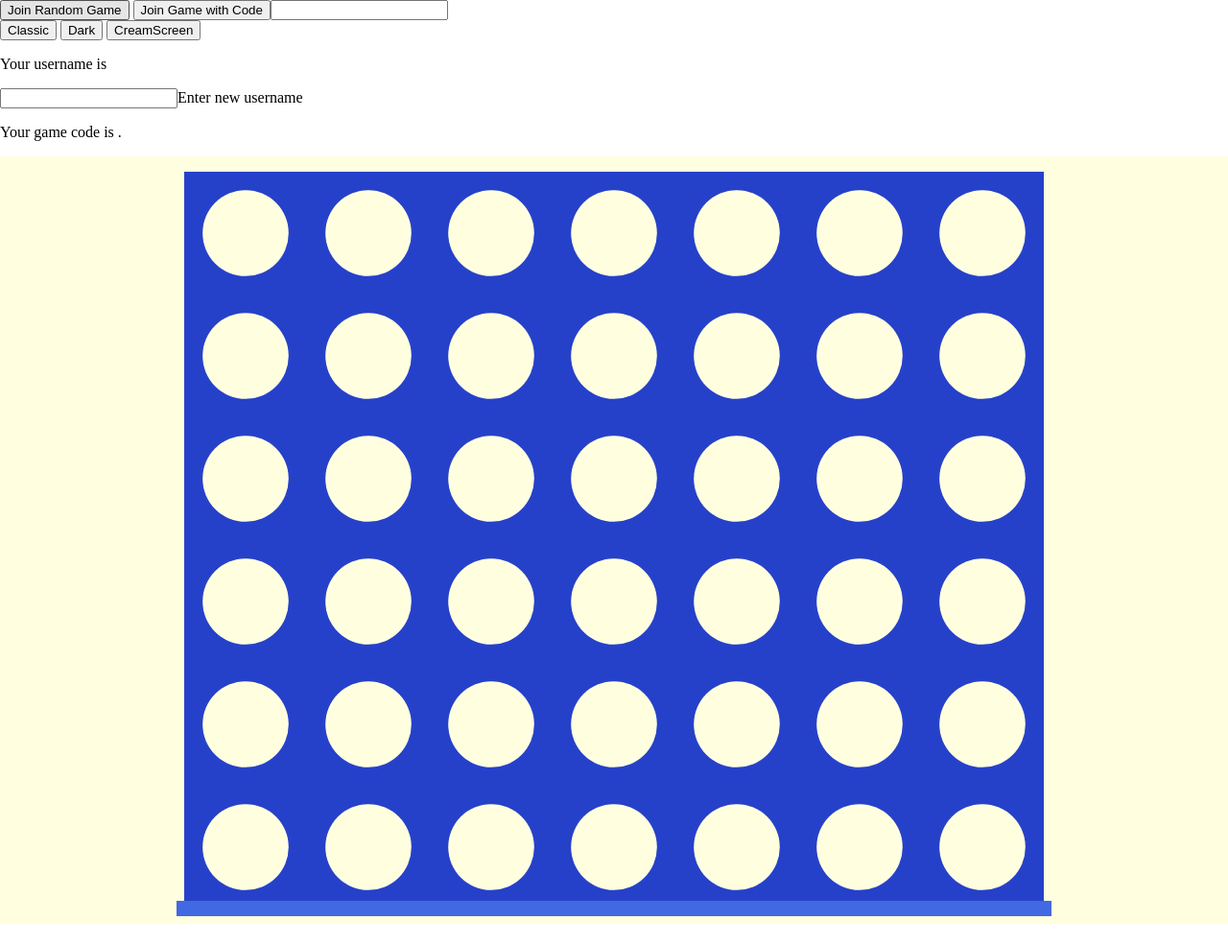
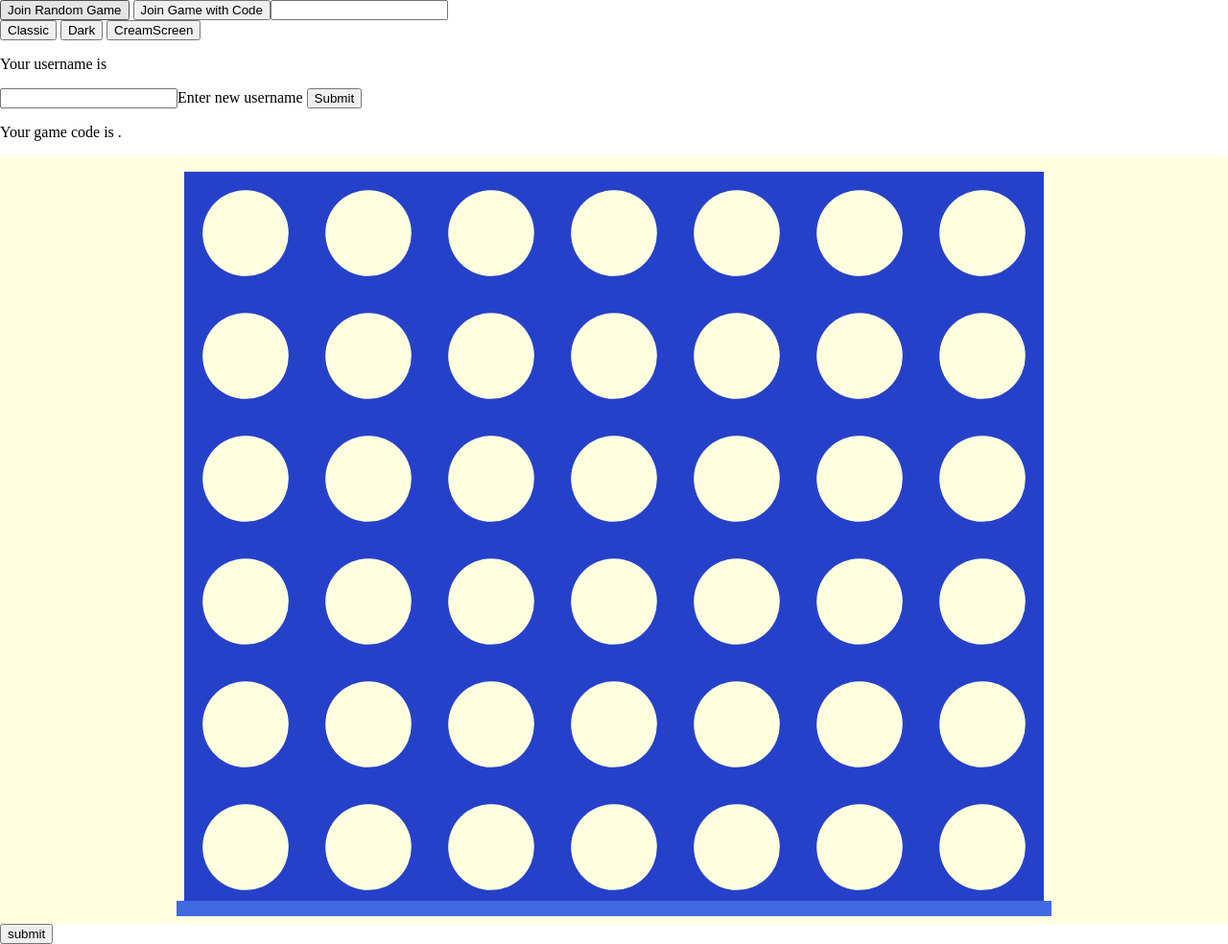
Before and after one commit to jordanmaisonneuve/jordanmaisonneuve.github.io, a website: page FinalProject/index.html in a window 1280 px wide. Shown: the whole page at 96% size. Before the commit the page ends 963 px from the top, so only its background shows below. Drawn offline with nearby package versions, Linux system fonts and the light colour scheme; no server answers.

Commit message:
username updates

```diff
--- a/FinalProject/index.html
+++ b/FinalProject/index.html
@@ -1,8 +1,6 @@
-<!--Jordan Maisonneuve 10153260 - B05 !-->
-
 <!doctype html>
 <html>
-
+<!--Jordan Maisonneuve 10153260 - B05 !-->
 <head>
   <title>Connect 4 - Link up!</title>
   <meta name="viewport" content="width=device-width, initial-scale=1">
@@ -21,16 +19,18 @@
 
 <body>
 
-      <form action="">
+
       <button id="randButton">Join Random Game</button>
       <button id="codeButton">Join Game with Code</button><input id="joinWithCode" autocomplete="off"/>
       <br>
       <button id="themeClassic">Classic</button>
       <button id="themeDark">Dark</button>
       <button id="themeCream">CreamScreen</button>
-        <p id="userNameDisplay">Your username is</p><input id="enterNewUsername">Enter new username</input>
+      <p id="userNameDisplay">Your username is</p>
+      <input id="enterNewUsername">Enter new username</input>
+      <button id="enterNewUsernameButton">Submit</button>
       <p id="gameCode">Your game code is .</p>
-      </form>
+
 
   <script src="/socket.io/socket.io.js"></script>
   <script src="/jquery/dist/jquery.js"></script>
@@ -67,6 +67,12 @@
       //to play a game against another player.
       function joinRandomGame(){
         io.emit('join random game', socket);
+      }
+
+      function submitUsername(){
+
+        console.log('username button pressed.');
+        socket.emit('update username');
       }
 
 
@@ -207,7 +213,17 @@
       canv.addEventListener("mousemove", highlightGrid);
       window.addEventListener("resize", setDimensions);
 
-      //TODO add event listeners to buttons
+      var unameButton = document.createElement("button");
+      unameButton.setAttribute('content', 'submit');
+      unameButton.setAttribute('class', 'btn');
+      unameButton.innerHTML = 'submit';
+
+      document.body.appendChild(unameButton);
+
+      unameButton.addEventListener("click", submitUsername);
+
+      // event listeners to buttons
+      document.getElementById("enterNewUsernameButton").addEventListener("click", submitUsername);
       document.getElementById("randButton").addEventListener("click", joinRandomGame);
       document.getElementById("codeButton").addEventListener("click", joinWithCode);
 
```
Also changed, not shown: FinalProject/index.js (+10 -0 lines). Lines whose indentation alone changed are shown as unchanged.
